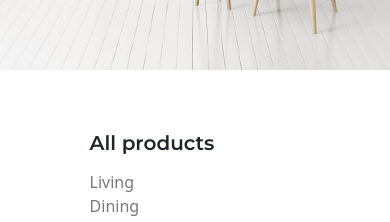
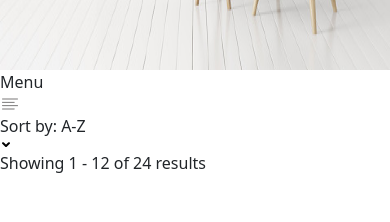
Before and after one commit to JustFelix-Dev/Figma-to-React, a React (Vite) app: page / in a window 390 px wide. Shown: the part 380-602 px from the top of the page. Built offline with nearby package versions, Linux system fonts and the light colour scheme.

Commit message:
Added a menubar

```diff
--- /dev/null
+++ b/src/components/Menubar.jsx
@@ -0,0 +1,24 @@
+import React from 'react'
+
+const Menubar = () => {
+  return (
+         <>
+         <div className="menubar">
+            <div className="menu">
+                <span>Menu</span>
+                <span><img src="images/menu.png" alt="hamburger-menu" /></span>
+            </div>
+            <div className="sort">
+                <span>Sort by: A-Z</span>
+                <span><img src="images/chevron-down.png" alt="dropdown arrow"/>
+                </span>
+            </div>
+            <div className="result">
+                <span>Showing 1 - 12 of 24 results</span>
+            </div>
+         </div>
+         </>
+  )
+}
+
+export default Menubar
--- a/src/index.css
+++ b/src/index.css
@@ -210,6 +210,7 @@ nav .links{
 /* SIDEBAR */
 .allProducts .sidebar{
   flex: 0 0 35%;
+  border: 2px solid green;
 }
 .sidebar ul {
   list-style-type: none;
@@ -252,6 +253,7 @@ nav .links{
 /* Product Cards */
 .allProducts .productCards{
   flex: 0 0 65%;
+  border: 1px solid red;
    display: grid;
    grid-template-columns: 1fr 1fr;
    align-items: start;
@@ -259,9 +261,8 @@ nav .links{
    padding-inline: var(--space-xl);
 }
 
-.allProducts .productCards > div img:not(.love) {
-  height: 350px;
-  aspect-ratio: 1/1;
+.allProducts .productCards > a div .img-fluid {
+  height: 400px;
 }
 
 /* New and Love */
@@ -382,3 +383,14 @@ footer .details button:hover{
 .empty{
   padding-block:1.5rem;
 }
+
+@media screen and (max-width:1024px){
+  .allProducts .sidebar{
+    /* flex: 0 0 ; */
+    display: none;
+    background-color: brown;
+  }
+  .allProducts .productCards{
+    flex: 0 0 100%;
+  }
+}
--- a/src/pages/AllProducts.jsx
+++ b/src/pages/AllProducts.jsx
@@ -5,11 +5,13 @@ import ColorPicker from "../components/ColorPicker";
 import { Link } from "react-router-dom";
 import Pagination from "../components/Pagination";
 import Footer from "../components/Footer";
+import Menubar from "../components/Menubar";
 
 const AllProducts = () => {
     return (
             <>
              <Carousel/>
+             <Menubar/>
              <div className="allProducts">
              <div className="sidebar">
                 <ul className="first" style={{width:"250px"}}>
```
Also changed, not shown: public/images/chevron-down.png (added), public/images/menu.png (added).
